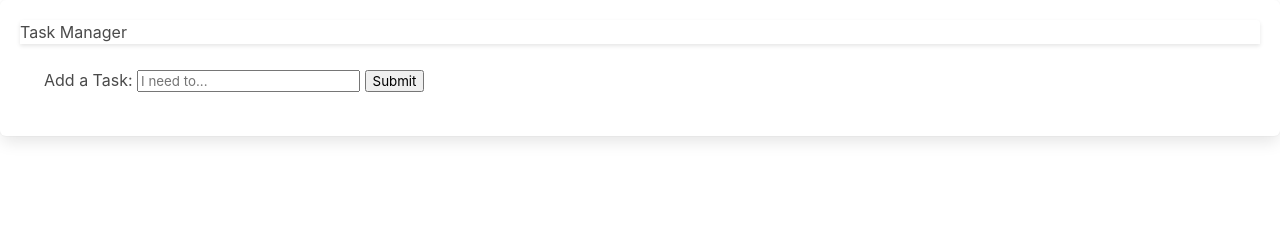
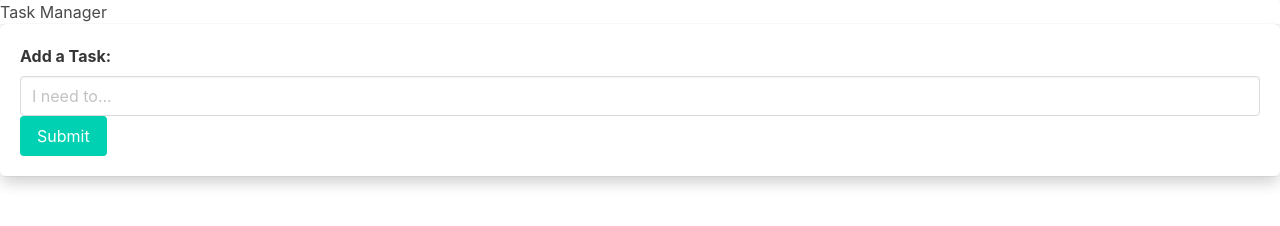
Before and after one commit to Vigneshwarie/G6-Task-Manager, a plain HTML site: page index.html in a window 1280 px wide. Drawn offline with nearby package versions, Linux system fonts and the light colour scheme.

Commit message:
added form, label and input classes

```diff
--- a/index.html
+++ b/index.html
@@ -28,12 +28,12 @@
 
 
 <body>
-     <div class="card, box" >
+     <div class="card" >
           <h1 class= "card-header">Task Manager</h1>
-          <form class= "card-content"id="task-form">
-               <label for="task-text">Add a Task: </label>
-               <input type="text" placeholder="I need to..." name="task-text" id="task-text" />
-               <button type="submit" value="submit" id="submitBtn">Submit</button>
+          <form class= "box" id="task-form">
+               <label class="label">Add a Task: </label>
+               <input class="input" placeholder="I need to..." name="task-text" id="task-text" />
+               <button class="button is-primary"type="submit" value="submit" id="submitBtn">Submit</button>
           </form>
 
           <div class="task-container">
```
Also changed, not shown: assets/css/style.css (line endings or trailing spaces).
